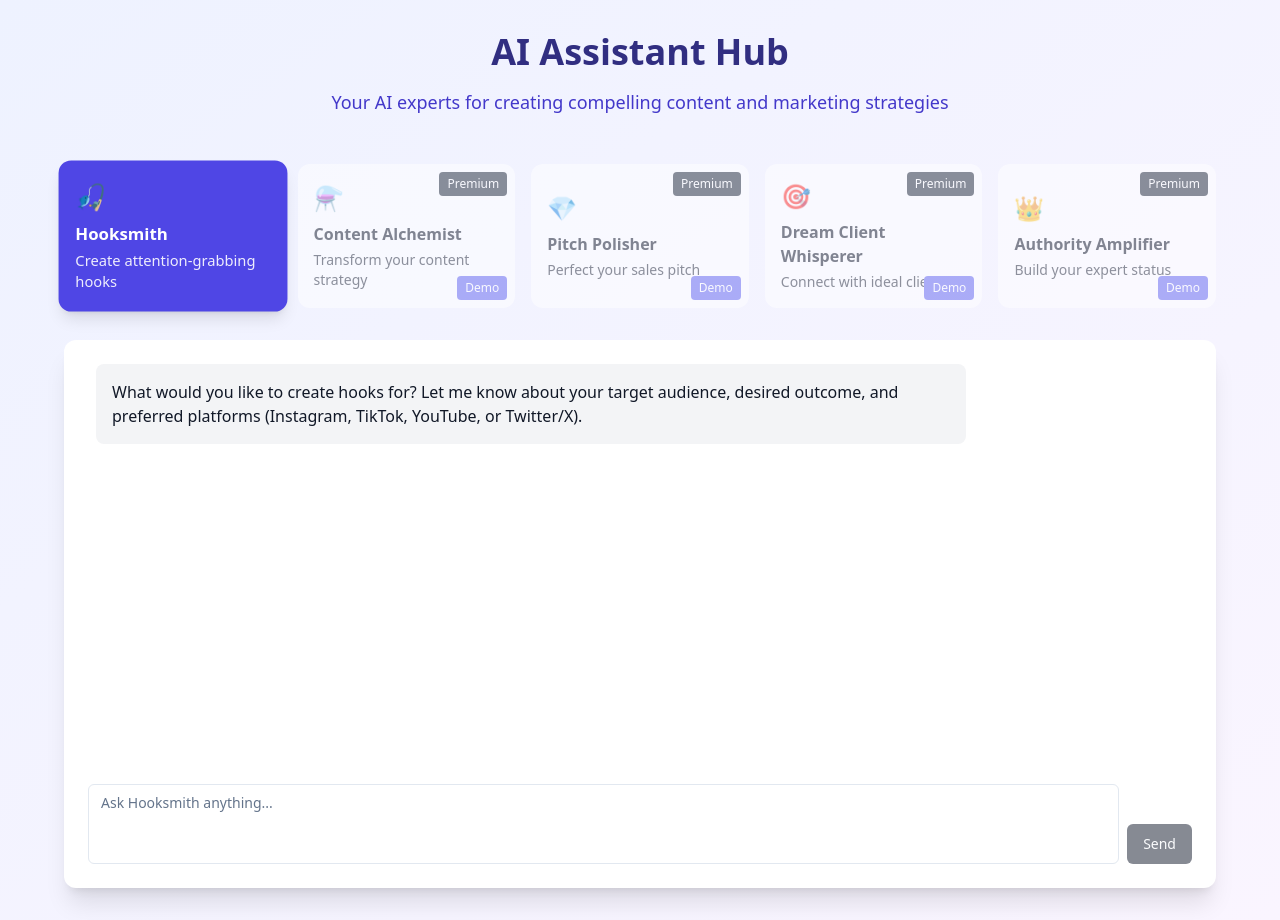
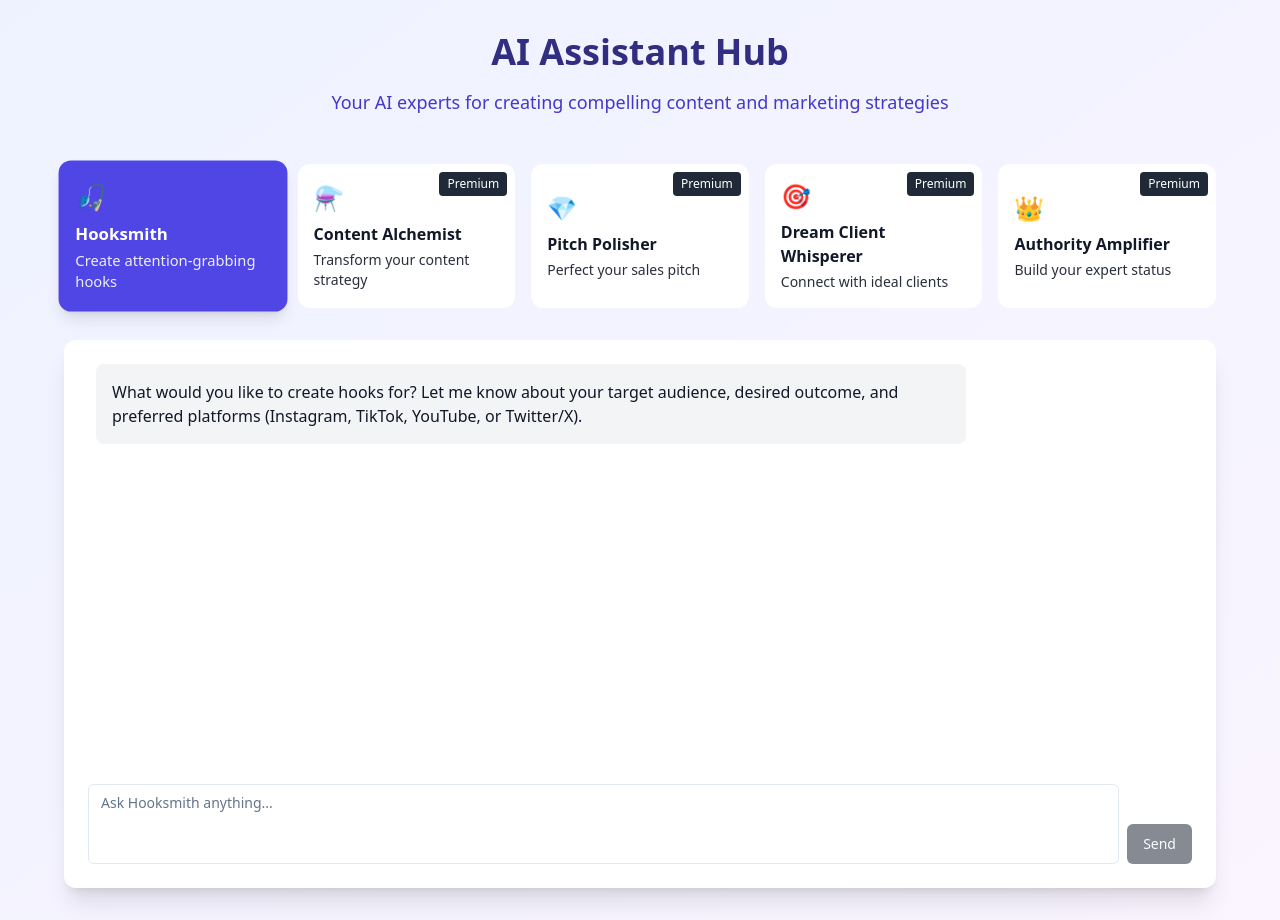
Before and after one commit to RWBII7/sos-club-ai-assistant-hub, a React (Vite) app: page / in a window 1280 px wide. Built offline with nearby package versions, Linux system fonts and the light colour scheme.

Commit message:
Remove Demo Base from Personas
Eliminate the demo-only flag from persona definitions and ensure they are fully interactive without being greyed out.
[skip gpt_engineer]

```diff
--- a/src/components/PersonaSelector.tsx
+++ b/src/components/PersonaSelector.tsx
@@ -19,7 +19,7 @@ export const PersonaSelector = ({ personas, selectedPersona, onSelect }: Persona
               ? 'bg-indigo-600 text-white shadow-lg scale-105'
               : 'bg-white text-gray-900 hover:bg-gray-50'
             }
-            ${persona.disabled ? 'opacity-50 cursor-not-allowed' : 'hover:scale-105'}
+            ${persona.disabled ? 'cursor-not-allowed' : 'hover:scale-105'}
           `}
         >
           <div className="text-2xl mb-2">{persona.icon}</div>
@@ -30,11 +30,6 @@ export const PersonaSelector = ({ personas, selectedPersona, onSelect }: Persona
               Premium
             </div>
           )}
-          {persona.demoOnly && (
-            <div className="absolute bottom-2 right-2 bg-indigo-500 text-white text-xs px-2 py-1 rounded">
-              Demo
-            </div>
-          )}
         </button>
       ))}
     </div>
```
